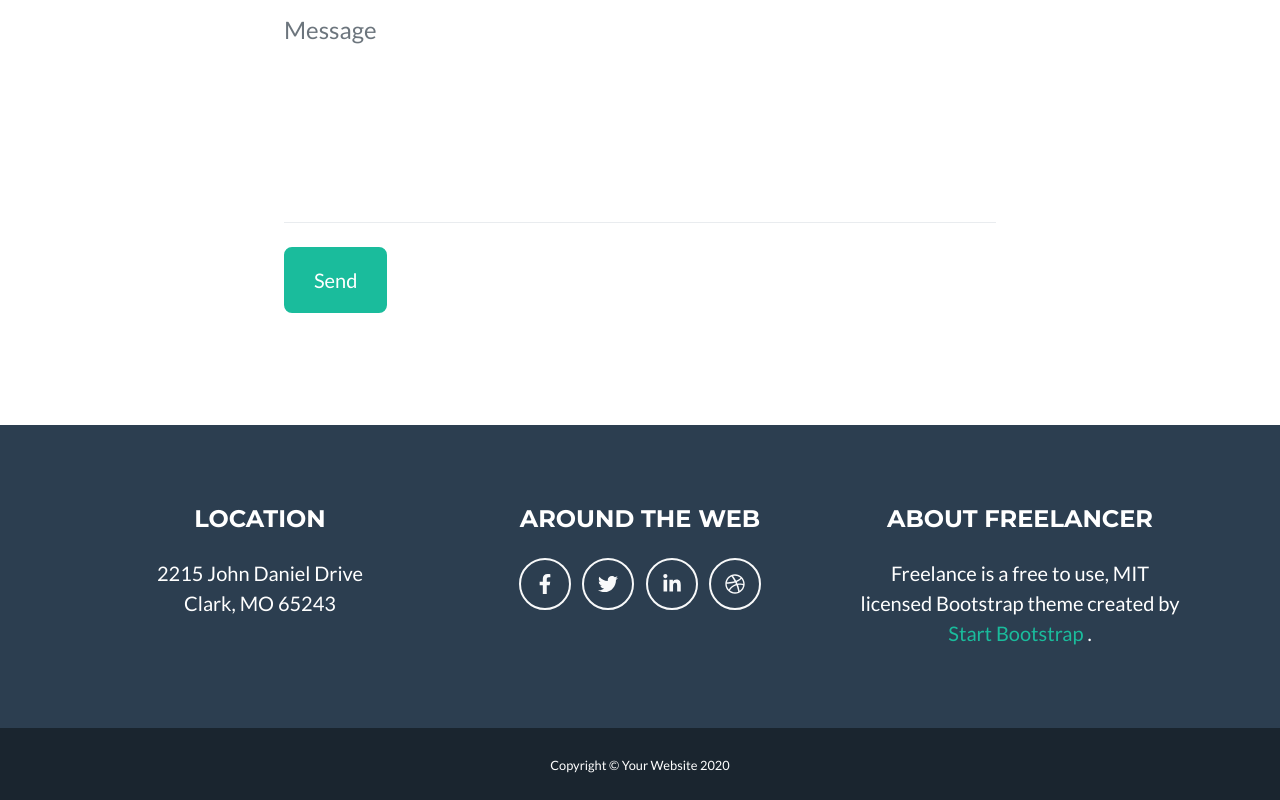
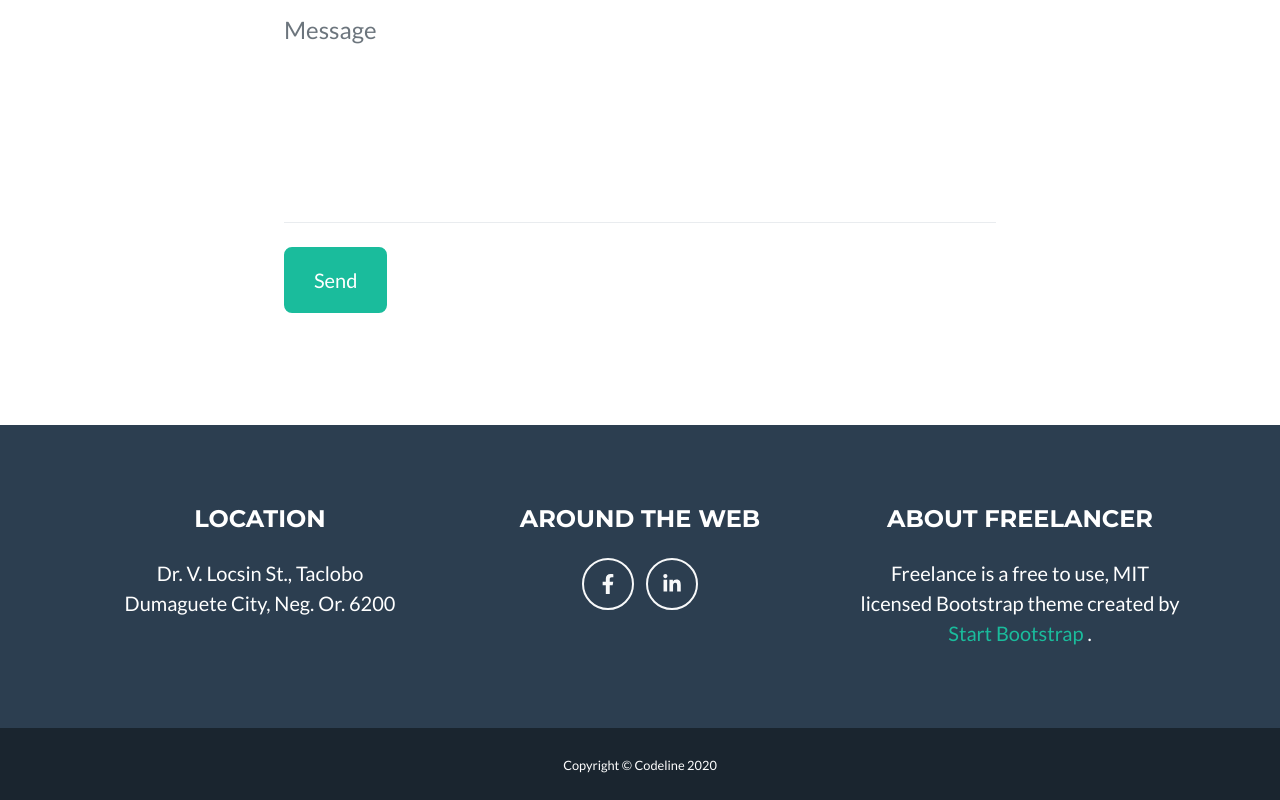
Before and after one commit to nancavil/nancavil.github.io, a plain HTML site: page index.html in a window 1280 px wide. Shown: the part 2492-3292 px from the top of the page. Drawn offline with nearby package versions, Linux system fonts and the light colour scheme.

Commit message:
modified footer and title

```diff
--- a/index.html
+++ b/index.html
@@ -5,7 +5,7 @@
         <meta name="viewport" content="width=device-width, initial-scale=1, shrink-to-fit=no" />
         <meta name="description" content="" />
         <meta name="author" content="" />
-        <title>Codeline PH</title>
+        <title>RV | My Profile</title>
         <!-- Favicon-->
         <link rel="icon" type="image/x-icon" href="assets/img/favicon.ico" />
         <!-- Font Awesome icons (free version)-->
@@ -206,18 +206,16 @@
                     <div class="col-lg-4 mb-5 mb-lg-0">
                         <h4 class="text-uppercase mb-4">Location</h4>
                         <p class="lead mb-0">
-                            2215 John Daniel Drive
+                            Dr. V. Locsin St., Taclobo
                             <br />
-                            Clark, MO 65243
+                            Dumaguete City, Neg. Or. 6200
                         </p>
                     </div>
                     <!-- Footer Social Icons-->
                     <div class="col-lg-4 mb-5 mb-lg-0">
                         <h4 class="text-uppercase mb-4">Around the Web</h4>
-                        <a class="btn btn-outline-light btn-social mx-1" href="#!"><i class="fab fa-fw fa-facebook-f"></i></a>
-                        <a class="btn btn-outline-light btn-social mx-1" href="#!"><i class="fab fa-fw fa-twitter"></i></a>
-                        <a class="btn btn-outline-light btn-social mx-1" href="#!"><i class="fab fa-fw fa-linkedin-in"></i></a>
-                        <a class="btn btn-outline-light btn-social mx-1" href="#!"><i class="fab fa-fw fa-dribbble"></i></a>
+                        <a class="btn btn-outline-light btn-social mx-1" href="https://web.facebook.com/rain.bee.92167/" target="_blank"><i class="fab fa-fw fa-facebook-f"></i></a>
+                        <a class="btn btn-outline-light btn-social mx-1" href="https://www.linkedin.com/in/reynante-villalongja-a2892615a/" target="_blank"><i class="fab fa-fw fa-linkedin-in"></i></a>
                     </div>
                     <!-- Footer About Text-->
                     <div class="col-lg-4">
@@ -233,7 +231,7 @@
         </footer>
         <!-- Copyright Section-->
         <div class="copyright py-4 text-center text-white">
-            <div class="container"><small>Copyright © Your Website 2020</small></div>
+            <div class="container"><small>Copyright © Codeline 2020</small></div>
         </div>
         <!-- Scroll to Top Button (Only visible on small and extra-small screen sizes)-->
         <div class="scroll-to-top d-lg-none position-fixed">
```
